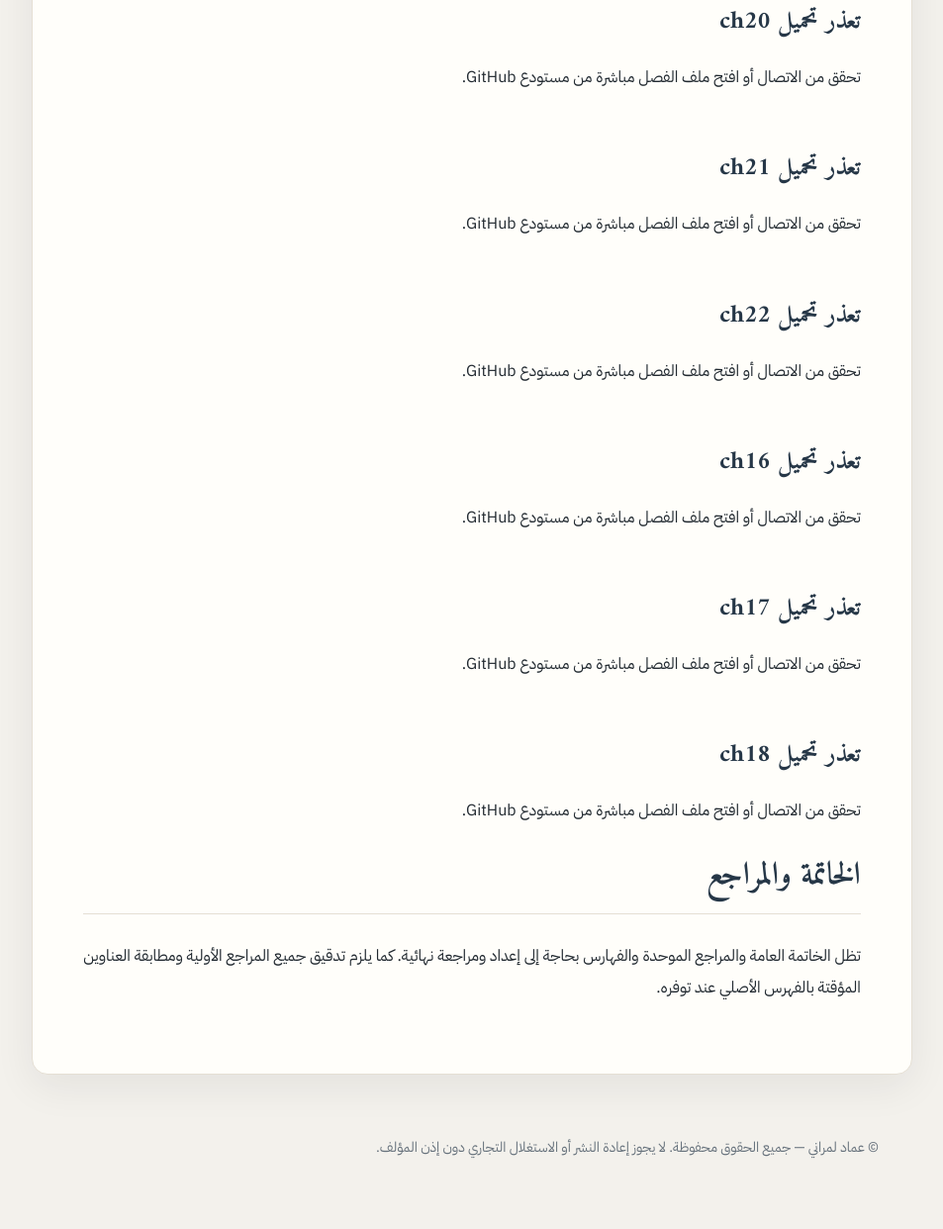
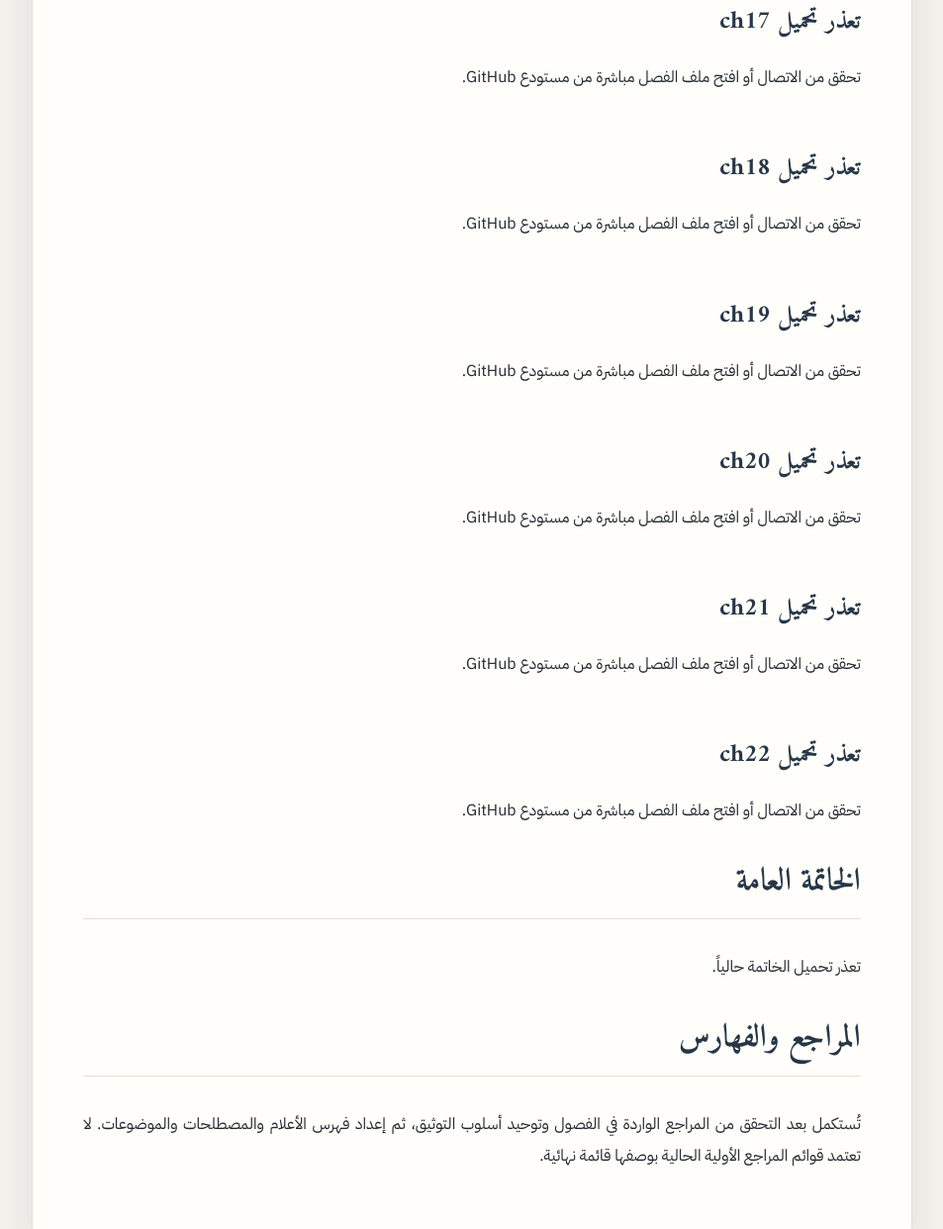
Before and after one commit to gpldroid/edumad, a plain HTML site: page index.html in a window 1280 px wide. Shown: the part 3456-4698 px from the top of the page at 99% size, without its empty margins (6-959 px from the left). Before the commit the page ends 4659 px from the top, so only its background shows below. Drawn offline with nearby package versions, Linux system fonts and the light colour scheme; no server answers.

Commit message:
Load general conclusion and restore chapter order in reader

```diff
--- a/index.html
+++ b/index.html
@@ -79,13 +79,13 @@ const files=[
  {id:"ch13",url:"https://raw.githubusercontent.com/gpldroid/edumad/main/manuscript/chapters/13-data-economy-and-privacy.md"},
  {id:"ch14",url:"https://raw.githubusercontent.com/gpldroid/edumad/main/manuscript/chapters/14-algorithms-and-artificial-intelligence.md"},
  {id:"ch15",url:"https://raw.githubusercontent.com/gpldroid/edumad/main/manuscript/chapters/15-digital-platforms-always-connected-human.md"},
+ {id:"ch16",url:"https://raw.githubusercontent.com/gpldroid/edumad/main/manuscript/chapters/16-family-and-social-relations.md"},
+ {id:"ch17",url:"https://raw.githubusercontent.com/gpldroid/edumad/main/manuscript/chapters/17-body-health-and-time.md"},
+ {id:"ch18",url:"https://raw.githubusercontent.com/gpldroid/edumad/main/manuscript/chapters/18-education-knowledge-opportunities.md"},
  {id:"ch19",url:"https://raw.githubusercontent.com/gpldroid/edumad/main/manuscript/chapters/19-contemporary-slavery-global-economy.md"},
  {id:"ch20",url:"https://raw.githubusercontent.com/gpldroid/edumad/main/manuscript/chapters/20-different-experiences-across-countries.md"},
  {id:"ch21",url:"https://raw.githubusercontent.com/gpldroid/edumad/main/manuscript/chapters/21-dismantling-mechanisms-of-submission.md"},
- {id:"ch22",url:"https://raw.githubusercontent.com/gpldroid/edumad/main/manuscript/chapters/22-building-a-project-for-human-liberation.md"},
- {id:"ch16",url:"https://raw.githubusercontent.com/gpldroid/edumad/main/manuscript/chapters/16-family-and-social-relations.md"},
- {id:"ch17",url:"https://raw.githubusercontent.com/gpldroid/edumad/main/manuscript/chapters/17-body-health-and-time.md"},
- {id:"ch18",url:"https://raw.githubusercontent.com/gpldroid/edumad/main/manuscript/chapters/18-education-knowledge-opportunities.md"}
+ {id:"ch22",url:"https://raw.githubusercontent.com/gpldroid/edumad/main/manuscript/chapters/22-building-a-project-for-human-liberation.md"}
 ];
 const content=document.getElementById("content");
 async function loadBook(){
@@ -100,7 +100,7 @@ async function loadBook(){
    html+='<section id="'+file.id+'">'+marked.parse(md)+'</section><hr>';
   }catch(e){html+='<section id="'+file.id+'"><h2>تعذر تحميل '+file.id+'</h2><p>تحقق من الاتصال أو افتح ملف الفصل مباشرة من مستودع GitHub.</p></section>'}
  }
- html+='<h1 id="remaining">الخاتمة والمراجع</h1><p>تظل الخاتمة العامة والمراجع الموحدة والفهارس بحاجة إلى إعداد ومراجعة نهائية. كما يلزم تدقيق جميع المراجع الأولية ومطابقة العناوين المؤقتة بالفهرس الأصلي عند توفره.</p>';
+ try{const c=await fetch('https://raw.githubusercontent.com/gpldroid/edumad/main/manuscript/conclusion.md');if(!c.ok)throw new Error('HTTP '+c.status);html+='<section id="conclusion">'+marked.parse(await c.text())+'</section><hr>';}catch(e){html+='<section id="conclusion"><h1>الخاتمة العامة</h1><p>تعذر تحميل الخاتمة حالياً.</p></section>';} html+='<section id="references"><h1>المراجع والفهارس</h1><p>تُستكمل بعد التحقق من المراجع الواردة في الفصول وتوحيد أسلوب التوثيق، ثم إعداد فهرس الأعلام والمصطلحات والموضوعات. لا تعتمد قوائم المراجع الأولية الحالية بوصفها قائمة نهائية.</p></section>';
  content.innerHTML=html;
 }
 loadBook();
```
